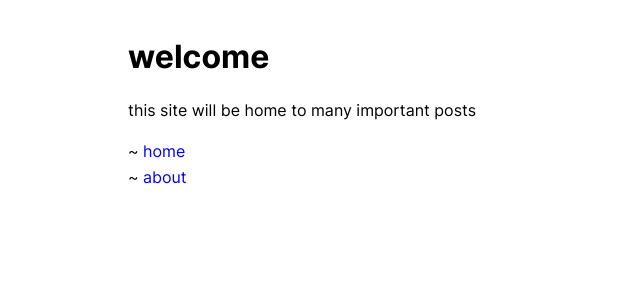
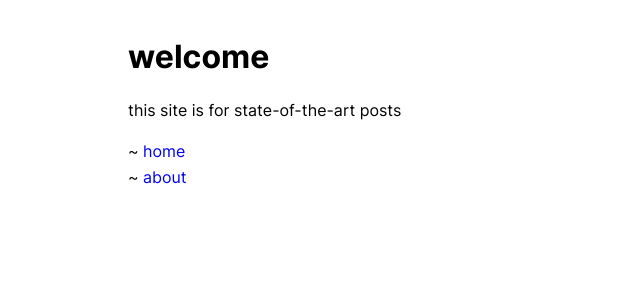
Before and after one commit to cosmicoptima/cosmicoptima.github.io, a Jekyll site: the page built from index.md, in a window 1280 px wide. Shown: the top 293 px of the page, without its empty margins (0-640 px from the left). Built offline with Jekyll 4.4.1, drawn with Linux system fonts in a browser that asks for light colours.

Commit message:
state-of-the-art posts

```diff
--- a/index.md
+++ b/index.md
@@ -5,7 +5,7 @@ title: home
 
 # welcome
 
-this site will be home to many important posts
+this site is for state-of-the-art posts
 
 ~ [home](/)
 ~ [about](/about)
```
